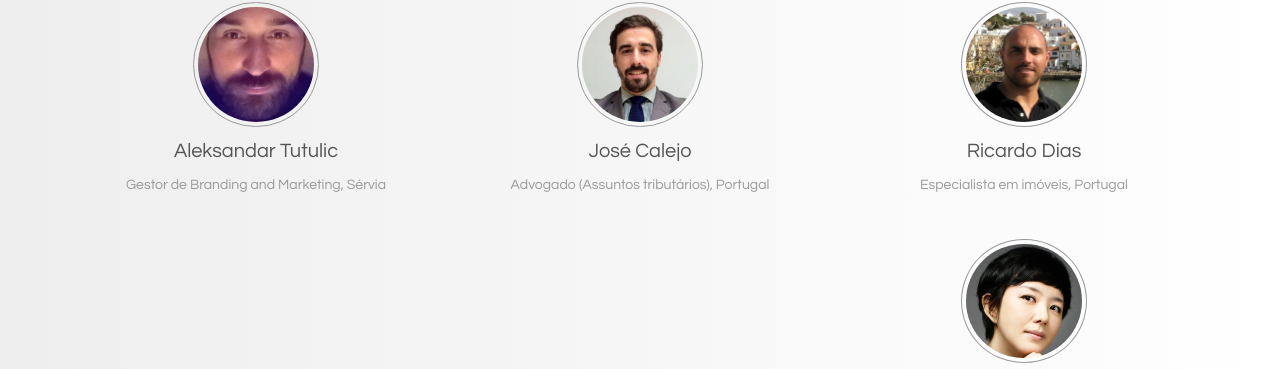
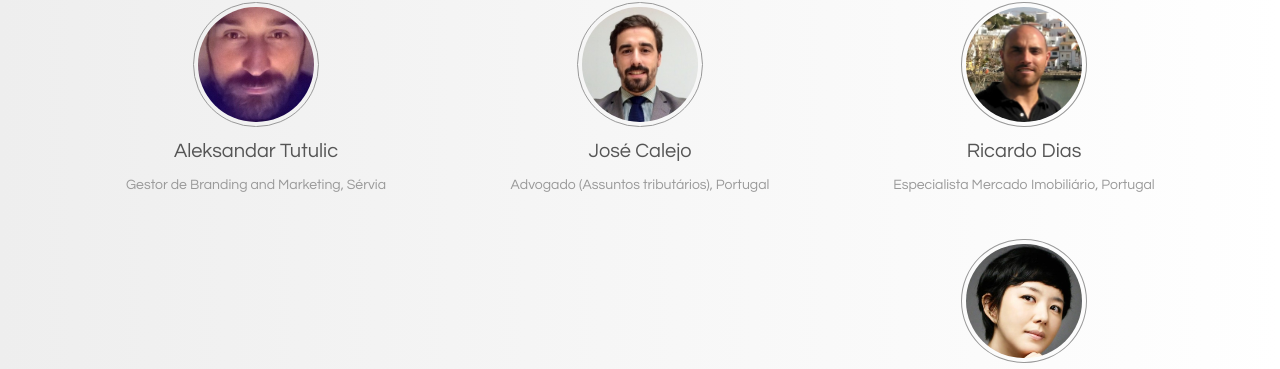
Before and after one commit to Moviinn/moviinn.github.io, a Jekyll site: the page built from pt/index.md, in a window 1280 px wide and 900 px high, scrolled down 5060 px. Shown: the part 82-451 px from the top of the window. Built offline with Jekyll 4.4.1, drawn with Linux system fonts in a browser that asks for light colours; nearby versions of some CDN libraries.

Commit message:
Minor update.

```diff
--- a/pt/content/team.html
+++ b/pt/content/team.html
@@ -62,7 +62,7 @@
         <img src="/assets/faces/ricardo.jpg" alt="Ricardo Dias" class="w-30 br-100 ba b--silver pa1" />
         <h5 class="f4 mv2 fw1">Ricardo Dias</h5>
         <p class="f6 silver">
-          Especialista em imóveis, Portugal
+          Especialista Mercado Imobiliário, Portugal
         </p>
       </div>
 
```
